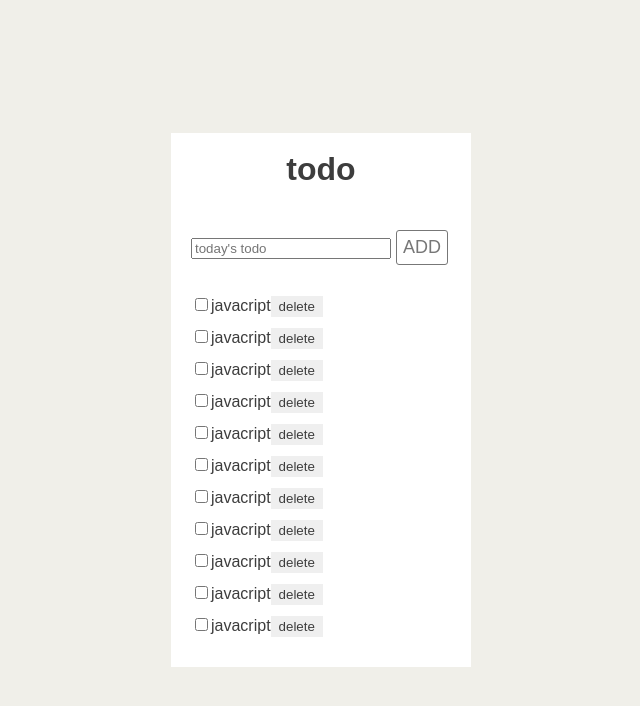
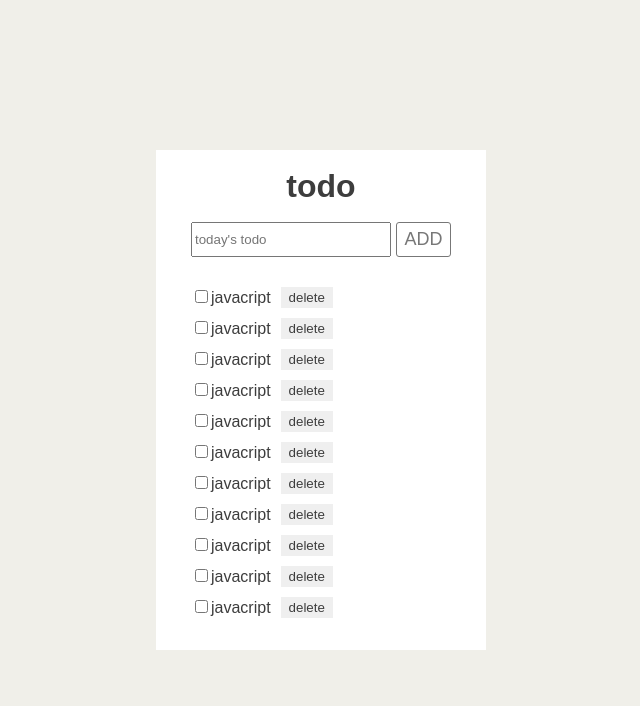
Before and after one commit to Kim-Jaemin420/wanted-pre-onboarding-fe, a React (Create React App) app: page /todo in a window 1280 px wide. Shown: the top 706 px of the page, without its empty margins (319-959 px from the left). Built offline with nearby package versions, Linux system fonts and the light colour scheme.

Commit message:
Style: 전체적인 스타일 수정

```diff
--- a/src/components/TodoForm/todoForm.module.scss
+++ b/src/components/TodoForm/todoForm.module.scss
@@ -4,7 +4,35 @@
   margin-bottom: 3rem;
 }
 
+.formWrapper fieldset {
+  display: flex;
+  justify-content: center;
+  align-items: center;
+}
+
 .formWrapper input[type='text'] {
   width: 20rem;
+  height: 3.5rem;
   margin-right: 0.5rem;
 }
+
+.formWrapper input[type='submit'] {
+  font-size: 1.8rem;
+  border: 0.1rem solid color.$primary;
+  border-radius: 0.3rem;
+  width: 5.5rem;
+  height: 3.5rem;
+  background-color: color.$backgroundWhite;
+  color: color.$primary;
+}
+
+.formWrapper input[type='submit']:hover {
+  background-color: color.$primary;
+  color: color.$backgroundWhite;
+}
+
+.formWrapper input[type='submit']:disabled {
+  background-color: color.$backgroundWhite;
+  border: 0.1rem solid color.$disabled;
+  color: color.$disabled;
+}
--- a/src/components/TodoItem/todoItem.module.scss
+++ b/src/components/TodoItem/todoItem.module.scss
@@ -1,4 +1,51 @@
+@use '../../styles/color';
+
 .todoItem {
   margin-bottom: 1rem;
   line-height: 2rem;
 }
+
+.todoItem label::before {
+  display: inline-block;
+  content: '';
+  margin-right: 0.5rem;
+  width: 2rem;
+  height: 2rem;
+  border: 0.1rem solid color.$fontColor;
+  border-radius: 0.5rem;
+}
+
+input[type='checkbox']:checked + label::before {
+  background-color: color.$primary;
+  display: inline-block;
+  content: '';
+  margin-right: 0.5rem;
+  width: 2rem;
+  height: 2rem;
+  border: 0.1rem solid color.$primary;
+  border-radius: 0.5rem;
+}
+
+input[type='checkbox'] + label > span {
+  display: inline-block;
+  text-overflow: ellipsis;
+  white-space: nowrap;
+  overflow: hidden;
+  width: 14rem;
+}
+
+input[type='checkbox']:checked + label > span {
+  text-decoration: line-through;
+  color: color.$disabled;
+}
+
+.todoContent {
+  font-size: 2rem;
+  margin-left: 1rem;
+  vertical-align: top;
+}
+
+.todoItem button {
+  margin-left: 1rem;
+  vertical-align: top;
+}
--- a/src/pages/Signin/signin.module.scss
+++ b/src/pages/Signin/signin.module.scss
@@ -35,7 +35,7 @@
   height: 3rem;
 }
 
-input[type='submit'] {
+.wrapper input[type='submit'] {
   font-size: 1.8rem;
   height: 3.5rem;
   margin-top: 1.5rem;
--- a/src/pages/Signup/signup.module.scss
+++ b/src/pages/Signup/signup.module.scss
@@ -0,0 +1,57 @@
+@use '../../styles/color';
+
+.wrapper {
+  font-size: 1.6rem;
+  width: 100vw;
+  height: 100vh;
+  display: flex;
+  justify-content: center;
+  align-items: center;
+}
+
+.wrapper form {
+  background-color: color.$backgroundWhite;
+  width: 40rem;
+  height: 35rem;
+  display: flex;
+  align-items: center;
+  justify-content: center;
+}
+
+.wrapper legend {
+  font-size: 2.5rem;
+  text-align: center;
+  margin-bottom: 2rem;
+}
+
+.wrapper label {
+  display: inline-block;
+}
+
+.wrapper input {
+  display: block;
+  margin-bottom: 1.3rem;
+  width: 20rem;
+  height: 3rem;
+}
+
+.wrapper input[type='submit'] {
+  font-size: 1.8rem;
+  height: 3.5rem;
+  margin-top: 2rem;
+  border: 0.1rem solid color.$primary;
+  border-radius: 0.3rem;
+  background-color: color.$primary;
+  color: color.$backgroundWhite;
+}
+
+input[type='submit']:hover {
+  background-color: color.$backgroundWhite;
+  color: color.$primary;
+}
+
+input[type='submit']:disabled {
+  background-color: color.$backgroundWhite;
+  border: 0.1rem solid color.$disabled;
+  color: color.$disabled;
+}
--- a/src/pages/Todolist/todolist.module.scss
+++ b/src/pages/Todolist/todolist.module.scss
@@ -12,12 +12,16 @@
 .wrapper > div {
   background-color: color.$backgroundWhite;
   padding: 2rem 2rem;
-  width: 30rem;
+  width: 33rem;
   min-height: 50rem;
   height: auto;
 }
 
 .wrapper h1 {
   text-align: center;
-  margin-bottom: 3rem;
+  margin-bottom: 2rem;
 }
+
+.wrapper ul {
+  margin-left: 1.5rem;
+}
```
